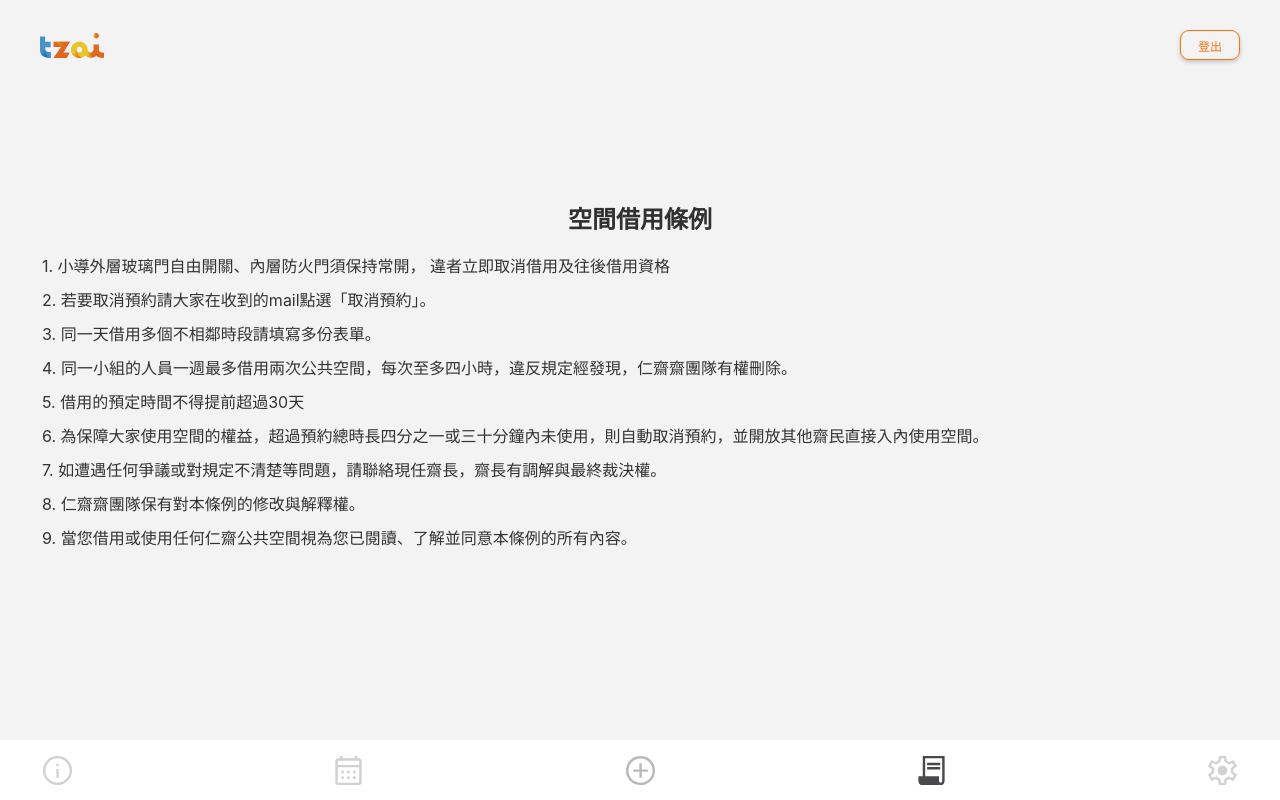
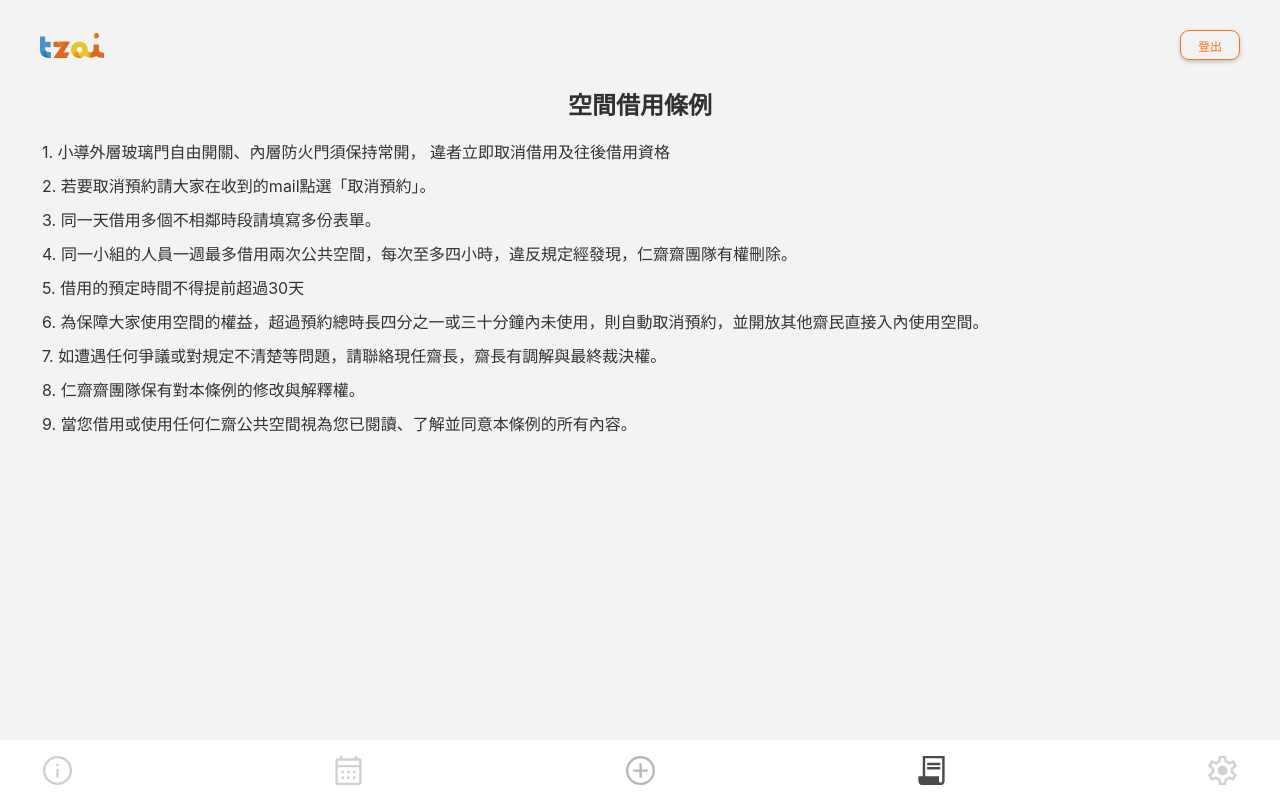
Before and after one commit to LeoHsxg/tzai-space, a React (Vite) app: page /rule in a window 1280 px wide. Built offline with nearby package versions, Linux system fonts and the light colour scheme.

Commit message:
UI: simple rule
同時把背景不夠長的問題修復了

```diff
--- a/src/App.css
+++ b/src/App.css
@@ -33,6 +33,7 @@ footer, header, hgroup, menu, nav, section {
 
 body {
     line-height: 1;
+    background-color: #F3F3F3;
 }
 
 ol, ul {
--- a/src/pages/ApplyForm.tsx
+++ b/src/pages/ApplyForm.tsx
@@ -17,7 +17,7 @@ const ApplyForm: React.FC = () => {
   };
 
   return (
-    <div className="pt-[5px] px-[5%] pb-[120px] w-full">
+    <div className="pt-[5px] px-[5%] w-full h_adjust">
       <Box component="form" onSubmit={handleSubmit} className="gap-[25px] flex flex-col justify-center items-center">
         <div className="w-full">
           {/* <input type="text" className="ipt" label="申請人姓名"></input> */}
--- a/src/pages/Rule.tsx
+++ b/src/pages/Rule.tsx
@@ -3,8 +3,8 @@ import "../styles/Rule.css";
 
 const Rule = () => {
   return (
-    <div className="pt-[90px] pb-[75px]">
-      <p className="topic text-2xl mt-6 mb-4">空間借用條例</p>
+    <div className="h_adjust">
+      <p className="topic text-2xl mb-4">空間借用條例</p>
       <div className="rule">
         <div className="content">1. 小導外層玻璃門自由開關、內層防火門須保持常開， 違者立即取消借用及往後借用資格</div>
         <div className="content">2. 若要取消預約請大家在收到的mail點選「取消預約」。</div>
--- a/src/styles/ApplyForm.css
+++ b/src/styles/ApplyForm.css
@@ -1,3 +1,7 @@
+.h_adjust {
+  height: 100% - 60px;
+}
+
 .ipt .MuiFilledInput-root{
   border-radius: 12px;
   border-color: none;
--- a/src/styles/Rule.css
+++ b/src/styles/Rule.css
@@ -1,3 +1,7 @@
+.h_adjust {
+  min-height: 100vh - 60px;
+}
+
 .rule {
   /* margin: 35px; */
   width: 100%;
```
